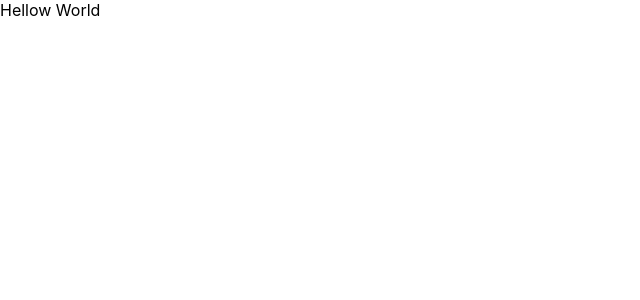
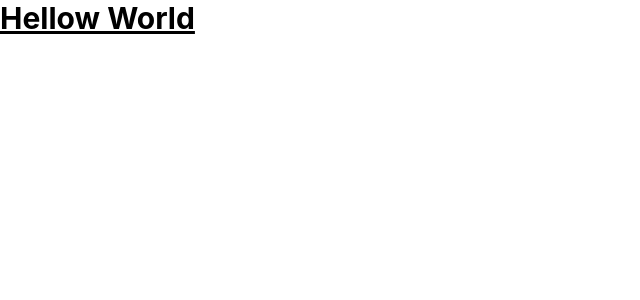
Before and after one commit to Aguirregzz97/nfl-table-game, a Next.js app: page / in a window 1280 px wide. Shown: the top 300 px of the page, without its empty margins (0-640 px from the left). Built offline with nearby package versions, Linux system fonts and the light colour scheme.

Commit message:
💄 Add tailwind to project

```diff
--- a/package.json
+++ b/package.json
@@ -17,10 +17,13 @@
     "@types/node": "18.6.1",
     "@types/react": "18.0.15",
     "@types/react-dom": "18.0.6",
+    "autoprefixer": "^10.4.7",
     "eslint": "^8.20.0",
     "eslint-config-next": "12.2.3",
     "eslint-config-prettier": "^8.5.0",
+    "postcss": "^8.4.14",
     "prettier": "^2.7.1",
+    "tailwindcss": "^3.1.6",
     "typescript": "4.7.4"
   }
 }
--- a/pages/index.tsx
+++ b/pages/index.tsx
@@ -1,7 +1,7 @@
 import type { NextPage } from "next";
 
 const Home: NextPage = () => {
-  return <div>Hellow World</div>;
+  return <h1 className="text-3xl font-bold underline">Hellow World</h1>;
 };
 
 export default Home;
--- /dev/null
+++ b/postcss.config.js
@@ -0,0 +1,6 @@
+module.exports = {
+  plugins: {
+    tailwindcss: {},
+    autoprefixer: {},
+  },
+}
--- a/styles/globals.css
+++ b/styles/globals.css
@@ -1,3 +1,7 @@
+@tailwind base;
+@tailwind components;
+@tailwind utilities;
+
 html,
 body {
   padding: 0;
--- /dev/null
+++ b/tailwind.config.js
@@ -0,0 +1,11 @@
+/** @type {import('tailwindcss').Config} */
+module.exports = {
+  content: [
+    "./pages/**/*.{js,ts,jsx,tsx}",
+    "./components/**/*.{js,ts,jsx,tsx}",
+  ],
+  theme: {
+    extend: {},
+  },
+  plugins: [],
+};
```
Also changed, not shown: 1 other file (tests, documents, lock files or other folders).
